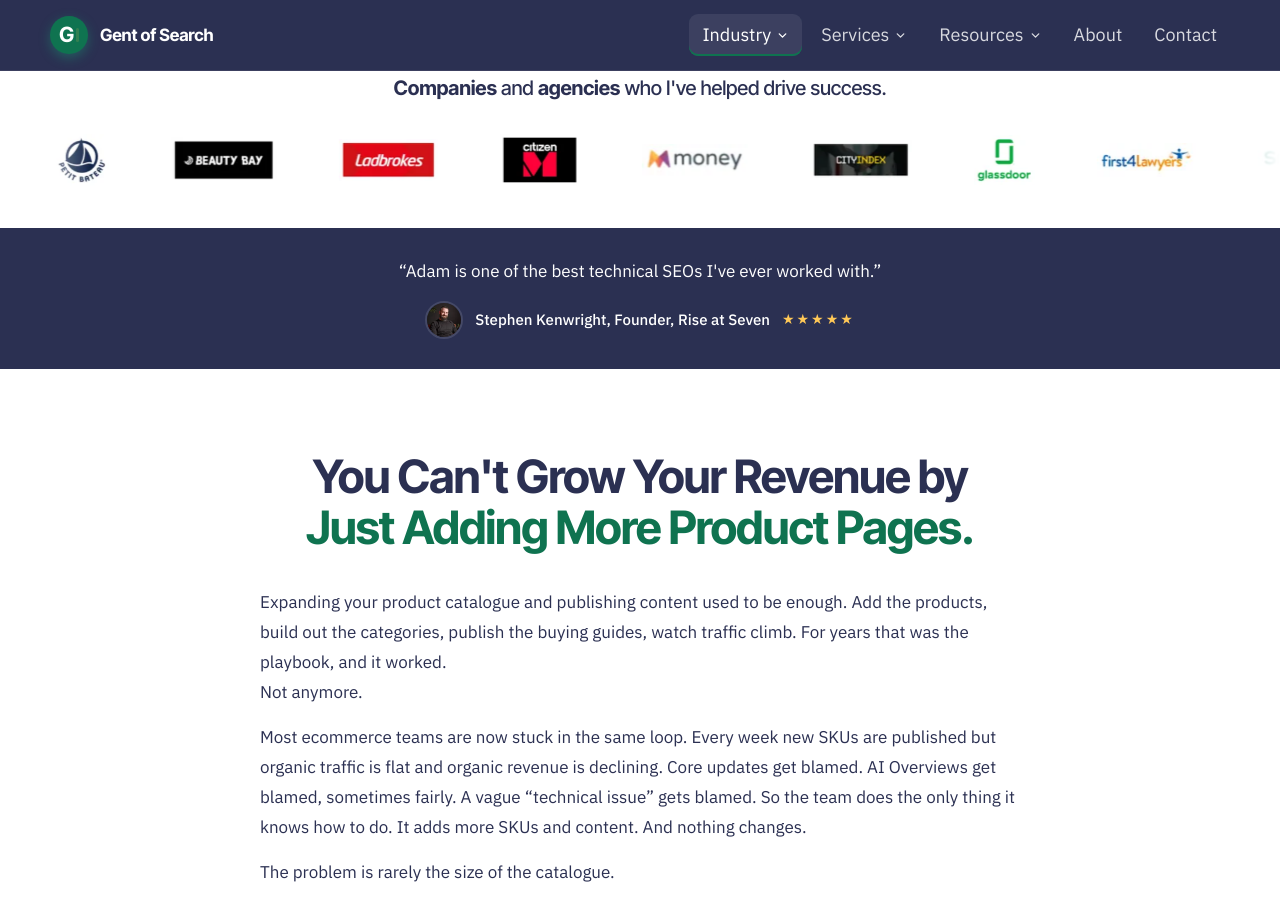
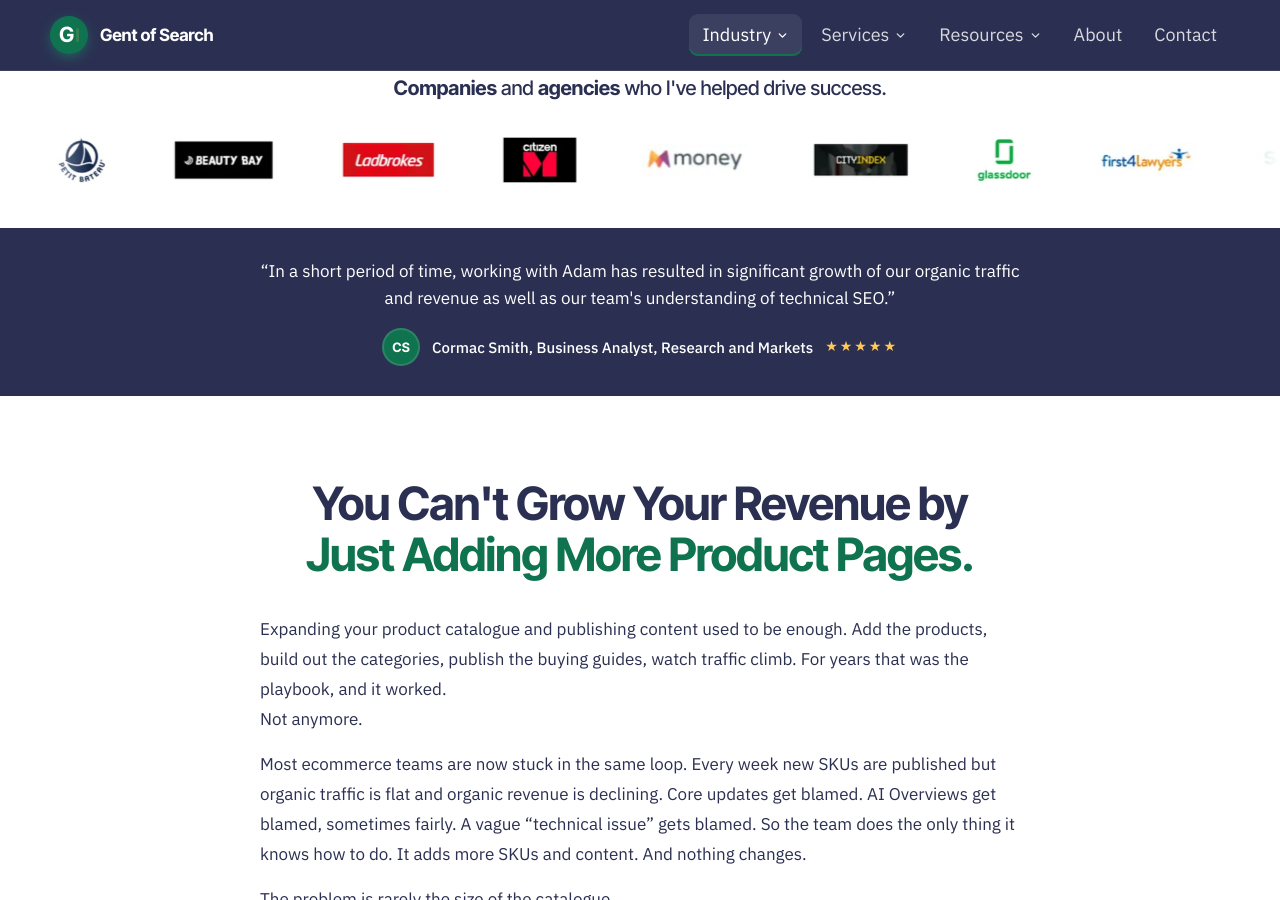
Before and after one commit to Gent-of-Search/gentofsearch.com, a Jekyll site: the page built from industry/ecommerce.html, in a window 1280 px wide and 900 px high, scrolled down 684 px. Built offline with Jekyll 4.4.1, drawn with Linux system fonts in a browser that asks for light colours.

Commit message:
Ecommerce industry page: swap top quote bar to Cormac Smith testimonial

```diff
--- a/industry/ecommerce.html
+++ b/industry/ecommerce.html
@@ -56,10 +56,10 @@ industry: ecommerce
   <!-- ===================== TESTIMONIAL ===================== -->
   <div style="background:#2B3052; padding:30px 0;">
     <div style="width:min(1180px,100% - 48px); margin:0 auto; display:flex; flex-direction:column; align-items:center; gap:16px; text-align:center;">
-      <p style="font-family:'IBM Plex Sans',system-ui,sans-serif; font-size:17px; font-weight:400; color:#FFFFFF; max-width:760px; margin:0; line-height:1.6;">&ldquo;Adam is one of the best technical SEOs I've ever worked with.&rdquo;</p>
+      <p style="font-family:'IBM Plex Sans',system-ui,sans-serif; font-size:17px; font-weight:400; color:#FFFFFF; max-width:760px; margin:0; line-height:1.6;">&ldquo;In a short period of time, working with Adam has resulted in significant growth of our organic traffic and revenue as well as our team's understanding of technical SEO.&rdquo;</p>
       <div style="display:inline-flex; align-items:center; gap:12px;">
-        <img src="{{ '/testimonial-avatars/stephen-kenwright.webp' | relative_url }}" alt="Stephen Kenwright" style="width:38px; height:38px; border-radius:50%; object-fit:cover; flex-shrink:0; border:2px solid rgba(255,255,255,0.12);">
-        <span style="color:#FFFFFF; font-size:15px; font-weight:500;">Stephen Kenwright, Founder, Rise at Seven</span>
+        <span style="width:38px; height:38px; border-radius:50%; background:#0F7350; display:grid; place-items:center; flex-shrink:0; font-family:'Inter Tight',sans-serif; font-weight:700; font-size:13px; color:#FFFFFF; border:2px solid rgba(255,255,255,0.12);">CS</span>
+        <span style="color:#FFFFFF; font-size:15px; font-weight:500;">Cormac Smith, Business Analyst, Research and Markets</span>
         <span style="color:#FFC857; letter-spacing:2px; font-size:14px;">★★★★★</span>
       </div>
     </div>
```
